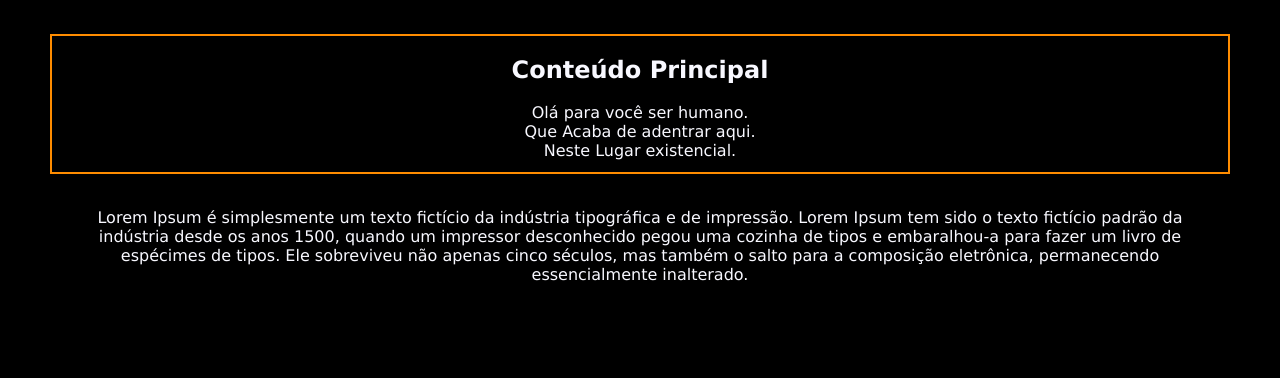
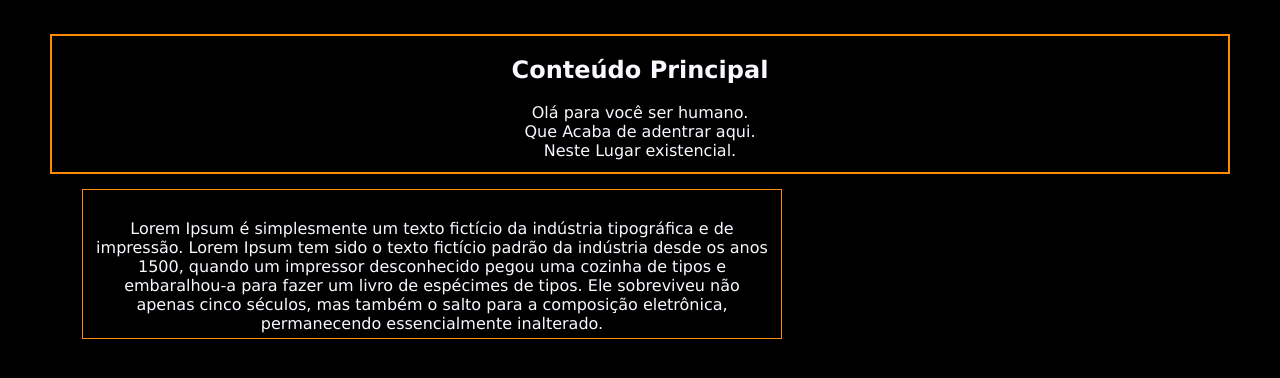
Before and after one commit to lucas-a18r/Landing-Page, a plain HTML site: page index.html in a window 1280 px wide. Shown: the part 68-446 px from the top of the page. Drawn offline with Linux system fonts and the light colour scheme.

Commit message:
conteudo principal alteracao 5

```diff
--- a/css/styles.css
+++ b/css/styles.css
@@ -26,6 +26,10 @@ main {
 .texto2 {
     color: #F8F8FF;
     margin: 10px;
+    border: #FF8C00 solid 1px;
+    height: 150px;
+    width: 700px; /* Um teste rápido */
+    padding: 10px;
 }
 .menu {
     border: 2px solid #FF8C00;
```
